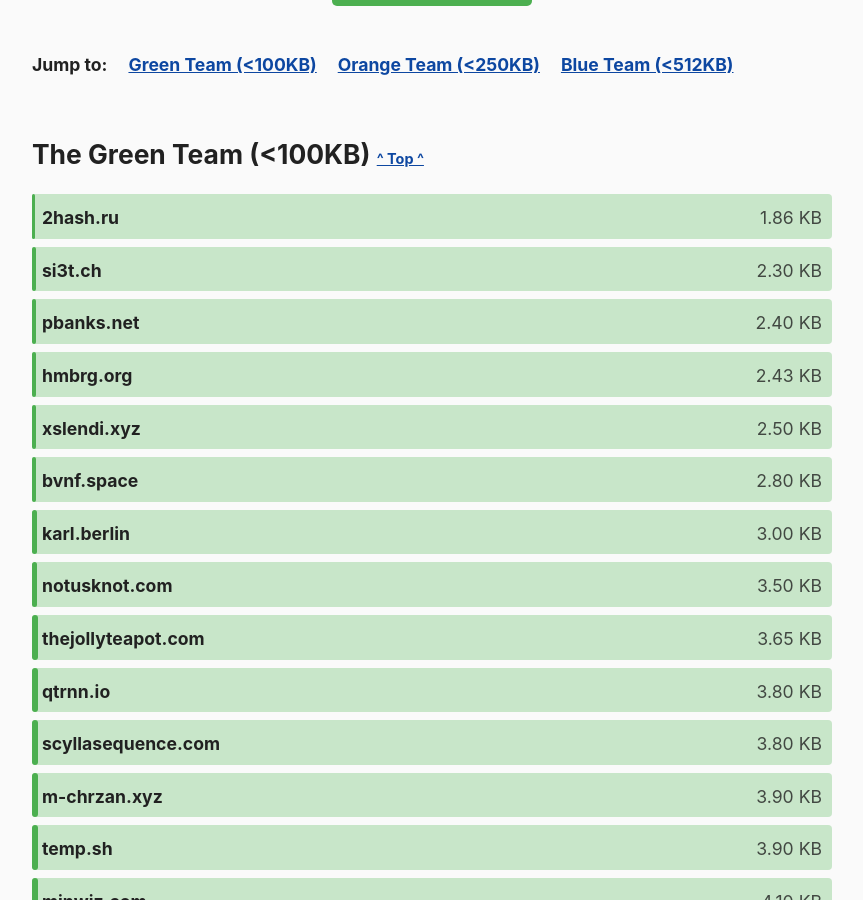
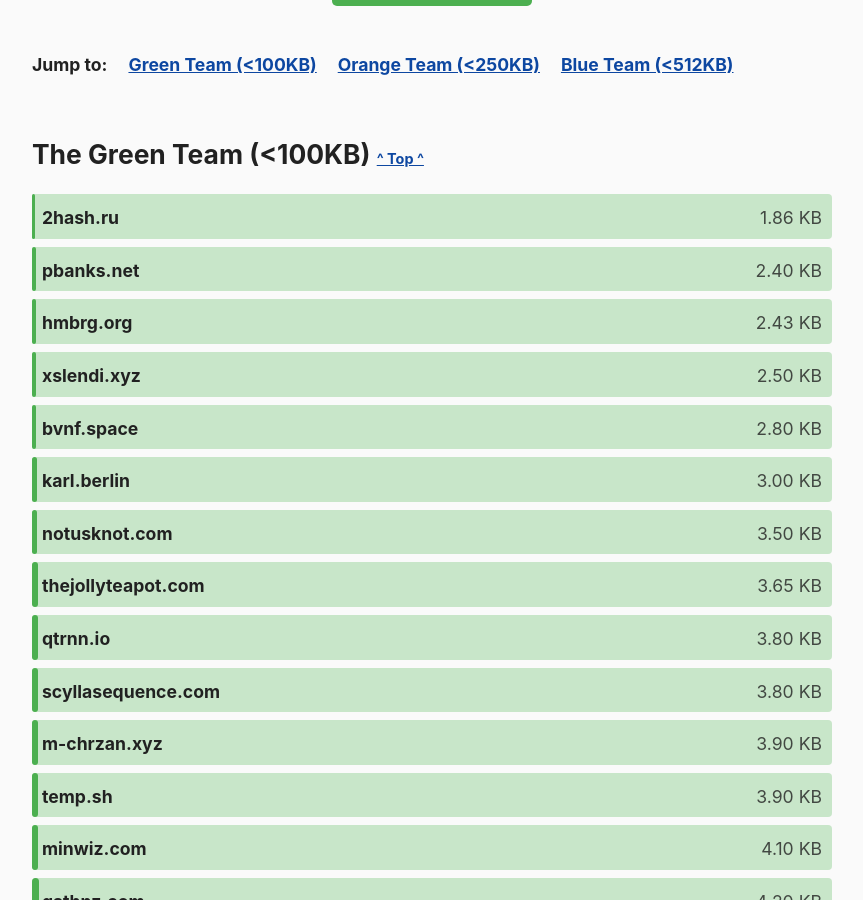
Before and after one commit to kevquirk/512kb.club, a Jekyll site: the page built from index.md, in a window 1280 px wide and 900 px high, scrolled down 1113 px. Shown: the whole window, without its empty margins (208-1071 px from the left). Built offline with Jekyll 4.4.1, drawn with Linux system fonts in a browser that asks for light colours.

Commit message:
Remove si3t.ch

```diff
--- a/_data/sites.yml
+++ b/_data/sites.yml
@@ -2133,11 +2133,6 @@
   size: 37.3
   last_checked: 2022-05-15
 
-- domain: si3t.ch
-  url: https://si3t.ch/
-  size: 2.3
-  last_checked: 2022-03-20
-
 - domain: silviamaggidesign.com
   url: https://silviamaggidesign.com/
   size: 311
```
